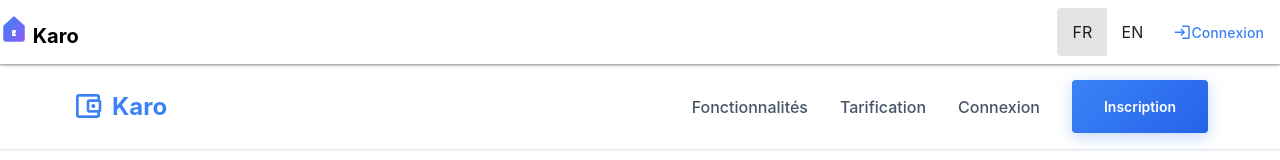
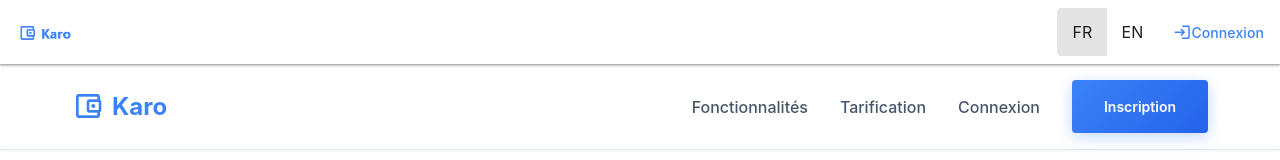
Before and after one commit to JeromeBoulanger12/Karo-Frontend, a Vue app: page / in a window 1280 px wide. Shown: the top 160 px of the page. Built offline with nearby package versions, Linux system fonts and the light colour scheme.

Commit message:
feat: new Karo logo in the navbar
Replaces the house icon and text with the supplied logo image (public/images/logo-karo.png).

Co-Authored-By: Claude Haiku 5.5 <noreply@anthropic.com>

```diff
--- a/src/App.vue
+++ b/src/App.vue
@@ -198,21 +198,7 @@ const notificationIcon = (item) => ({
         @click="goHome"
         class="font-weight-bold"
       >
-        <svg width="28" height="28" viewBox="0 0 28 28" fill="none" xmlns="http://www.w3.org/2000/svg" style="flex-shrink: 0">
-          <defs>
-            <linearGradient id="homeGradient" x1="0%" y1="0%" x2="100%" y2="100%">
-              <stop offset="0%" style="stop-color:#3b82f6;stop-opacity:1" />
-              <stop offset="100%" style="stop-color:#8b5cf6;stop-opacity:1" />
-            </linearGradient>
-          </defs>
-          <!-- House shape -->
-          <path d="M14 2L4 11V24C4 25.1046 4.89543 26 6 26H22C23.1046 26 24 25.1046 24 24V11L14 2Z" fill="url(#homeGradient)" stroke="url(#homeGradient)" stroke-width="1.5" stroke-linejoin="round"/>
-          <!-- Door -->
-          <rect x="12" y="15" width="4" height="6" rx="0.5" fill="white" opacity="0.95"/>
-          <!-- Door knob -->
-          <circle cx="15.5" cy="18.5" r="0.8" fill="url(#homeGradient)"/>
-        </svg>
-        Karo
+        <img src="/images/logo-karo.png" alt="Karo" width="158" height="63" style="height: 36px; width: auto; display: block" />
       </v-toolbar-title>
 
       <!-- Desktop Navigation (hidden on mobile) -->
```
Also changed, not shown: public/images/logo-karo.png (added).
